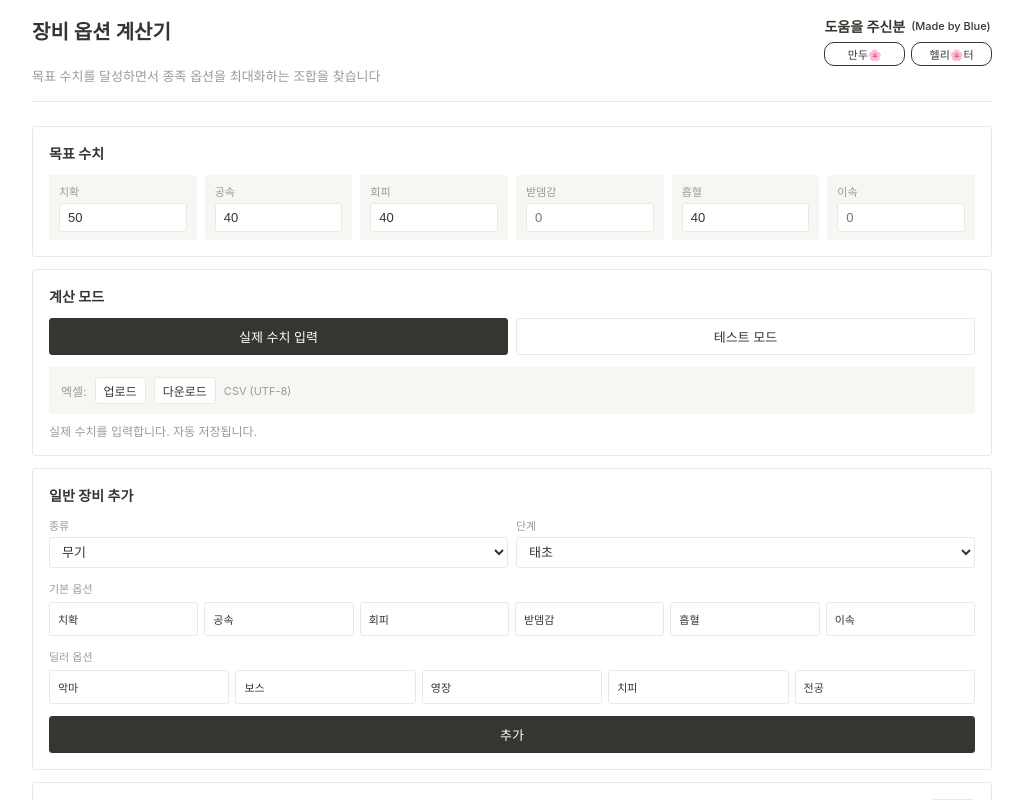
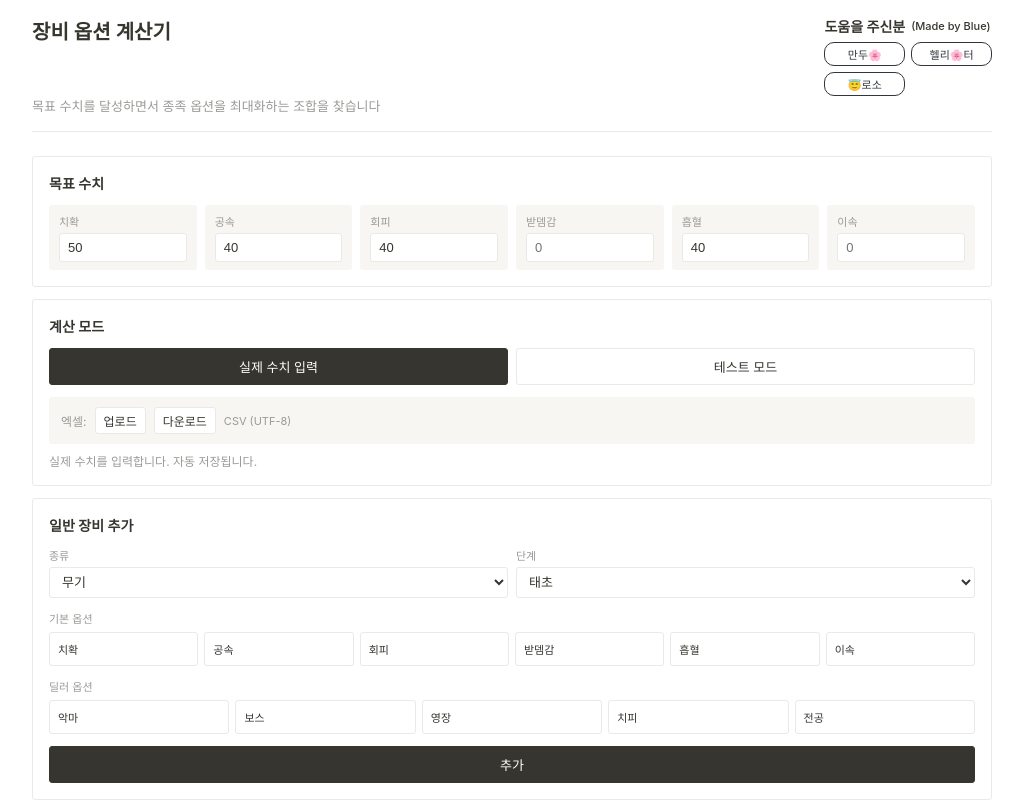
Before and after one commit to worldsource93/evil-hunter-tycoon-item-option-calculator, a React (Vite) app: page / in a window 1280 px wide. Shown: the top 800 px of the page, without its empty margins (128-1151 px from the left). Built offline with nearby package versions, Linux system fonts and the light colour scheme.

Commit message:
chore: Add badge

```diff
--- a/src/component/EquipmentCalculator4.jsx
+++ b/src/component/EquipmentCalculator4.jsx
@@ -1193,6 +1193,7 @@ const EquipmentCalculator = () => {
                 {/* <div class="badges"> */}
                   <span class="badge-outline">만두🌸</span>
                   <span class="badge-outline">헬리🌸터</span>
+                  <span class="badge-outline">😇로소</span>
                   {/* <span class="badge-outline"><span class="dot blue"></span></span>
                   <span class="badge-outline"><span class="dot purple"></span></span>
                   <span class="badge-outline"><span class="dot orange"></span></span>
```
